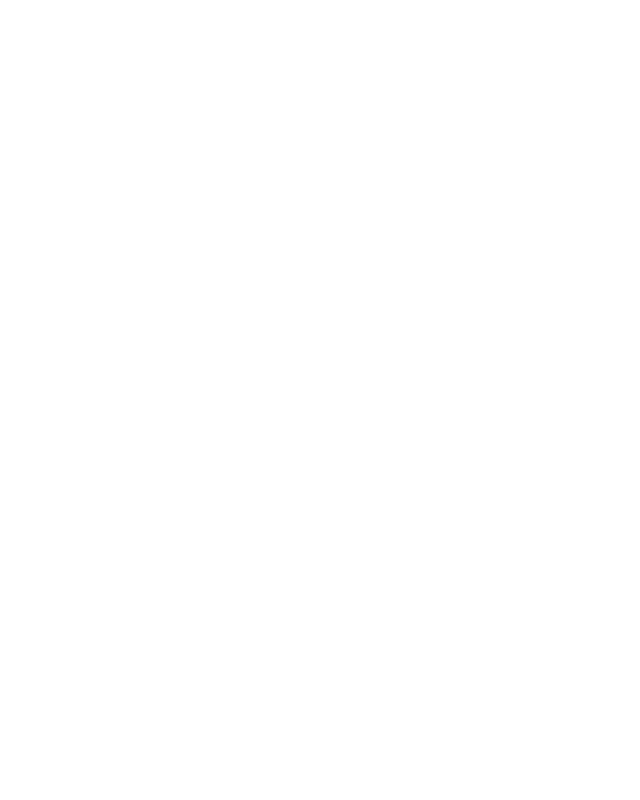
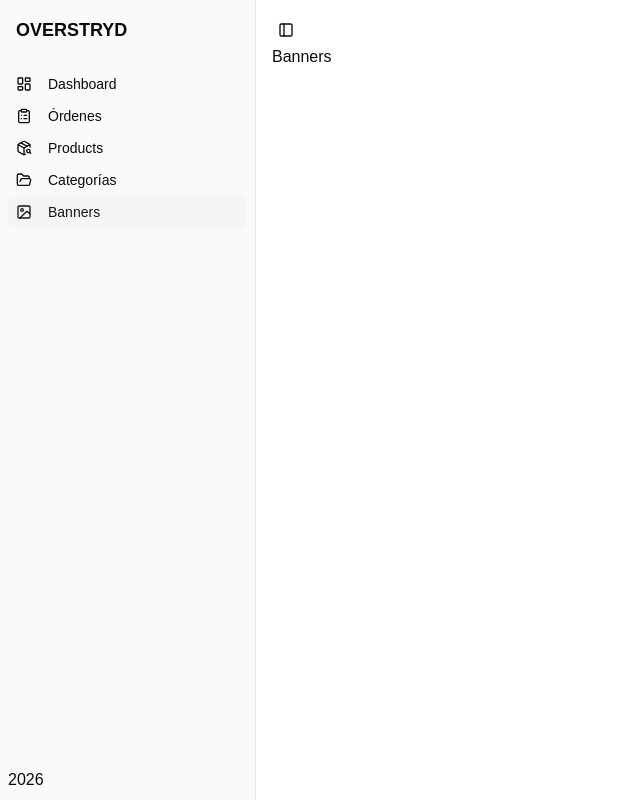
Before and after one commit to OscarAVJ/Overstryde, a React (Vite) app in the folder FrontendAdmin/OverstrydeAdmin/: page /banners in a window 1280 px wide. Before the commit this address had no page. Shown: the whole page, without its empty margins (0-640 px from the left). Built offline with nearby package versions, Linux system fonts and the light colour scheme.

Commit message:
Feat: Nuevas funciones sidebar admin

```diff
--- a/FrontendAdmin/OverstrydeAdmin/src/App.jsx
+++ b/FrontendAdmin/OverstrydeAdmin/src/App.jsx
@@ -4,6 +4,8 @@ import Layout from "./Layout";
 import Products from "./pages/Products";
 import Orders from "./pages/Orders";
 import Dashboard from "./pages/Dashboard";
+import Categories from "./pages/Categories";
+import Banners from "./pages/Banners";
 
 function App() {
   return (
@@ -14,6 +16,8 @@ function App() {
           <Route index element={<Dashboard/>} />
           <Route path="/orders" element={<Orders />} />
           <Route path="/products" element={<Products/>}/>
+          <Route path="/categories" element={<Categories/>}/>
+          <Route path="/banners" element={<Banners/>}/>
         </Route>
 
       </Routes>
--- a/FrontendAdmin/OverstrydeAdmin/src/components/ui/app-sidebar.jsx
+++ b/FrontendAdmin/OverstrydeAdmin/src/components/ui/app-sidebar.jsx
@@ -1,4 +1,4 @@
-import { Link } from "react-router-dom";
+import { Link, useLocation } from "react-router-dom";
 import {
     Sidebar,
     SidebarContent,
@@ -8,39 +8,84 @@ import {
     SidebarMenuItem,
     SidebarMenuButton,
     SidebarHeader,
-  SidebarGroupLabel
+    SidebarGroupLabel,
+    SidebarFooter
 } from "@/components/ui/sidebar";
+import { LayoutDashboard, ClipboardList, PackageSearch, FolderOpen, Image } from "lucide-react";
 
-export function AppSidebar(){
+export function AppSidebar() {
+
+    const location = useLocation();
+
     return (
-        <Sidebar>
-            <SidebarHeader>OVERSTRYD</SidebarHeader>
-            <SidebarContent>
+        <Sidebar collapsible="icon" className="border-r">
+            <SidebarHeader className="group-data-[collapsible=icon]:hidden p-4 text-lg font-semibold">OVERSTRYD</SidebarHeader>
+            <SidebarContent >
                 <SidebarGroup>
                     <SidebarGroupContent>
                         <SidebarMenu>
 
                             <SidebarMenuItem>
-                                <SidebarMenuButton asChild>
-                                    <Link to={"/"}>Dashboard</Link>
+                                <SidebarMenuButton asChild isActive={location.pathname === "/"}>
+                                    <Link to={"/"}>
+                                        <LayoutDashboard className="mr-2 h-4 w-4"></LayoutDashboard>
+                                        <span className="group-data-[collapsible=icon]:hidden">
+                                            Dashboard
+                                        </span>
+                                    </Link>
                                 </SidebarMenuButton>
                             </SidebarMenuItem>
 
                             <SidebarMenuItem>
-                                <SidebarMenuButton asChild>
-                                    <Link to={"/orders"}>Órdenes</Link>
+                                <SidebarMenuButton asChild isActive={location.pathname === "/orders"} >
+                                    <Link to={"/orders"} >
+                                        <ClipboardList className="mr-2 h-4 w-4" />
+                                        <span className="group-data-[collapsible=icon]:hidden">
+                                            Órdenes
+                                        </span>
+                                    </Link>
                                 </SidebarMenuButton>
                             </SidebarMenuItem>
 
                             <SidebarMenuItem>
-                                <SidebarMenuButton asChild>
-                                    <Link to={"/products"}>Productos</Link>
+                                <SidebarMenuButton asChild isActive={location.pathname === "/products"} >
+                                    <Link to={"/products"}>
+                                        <PackageSearch className="mr-2 h-4 w-4" />
+                                        <span className="group-data-[collapsible=icon]:hidden">
+                                            Products
+                                        </span>
+                                    </Link>
+                                </SidebarMenuButton>
+                            </SidebarMenuItem>
+
+                            <SidebarMenuItem>
+                                <SidebarMenuButton asChild isActive={location.pathname === "/categories"} >
+                                    <Link to={"/categories"}>
+                                        <FolderOpen className="mr-2 h-4 w-4" />
+                                        <span className="group-data-[collapsible=icon]:hidden">
+                                            Categorías
+                                        </span>
+                                    </Link>
+                                </SidebarMenuButton>
+                            </SidebarMenuItem>
+
+                            <SidebarMenuItem>
+                                <SidebarMenuButton asChild isActive={location.pathname === "/banners"} >
+                                    <Link to={"/banners"}>
+                                        <Image className="mr-2 h-4 w-4" />
+                                        <span className="group-data-[collapsible=icon]:hidden">
+                                            Banners
+                                        </span>
+                                    </Link>
                                 </SidebarMenuButton>
                             </SidebarMenuItem>
                         </SidebarMenu>
                     </SidebarGroupContent>
                 </SidebarGroup>
             </SidebarContent>
+            <SidebarFooter className="group-data-[collapsible=icon]:hidden">
+                2026
+            </SidebarFooter>
         </Sidebar>
     )
 }
--- /dev/null
+++ b/FrontendAdmin/OverstrydeAdmin/src/pages/Banners.jsx
@@ -0,0 +1,11 @@
+import React from 'react'
+
+const Banners = () => {
+  return (
+    <div>
+        Banners
+    </div>
+  )
+}
+
+export default Banners
--- /dev/null
+++ b/FrontendAdmin/OverstrydeAdmin/src/pages/Categories.jsx
@@ -0,0 +1,11 @@
+import React from 'react'
+
+const Categories = () => {
+  return (
+    <div>
+      Categories
+    </div>
+  )
+}
+
+export default Categories
```
Lines whose indentation alone changed are shown as unchanged.
